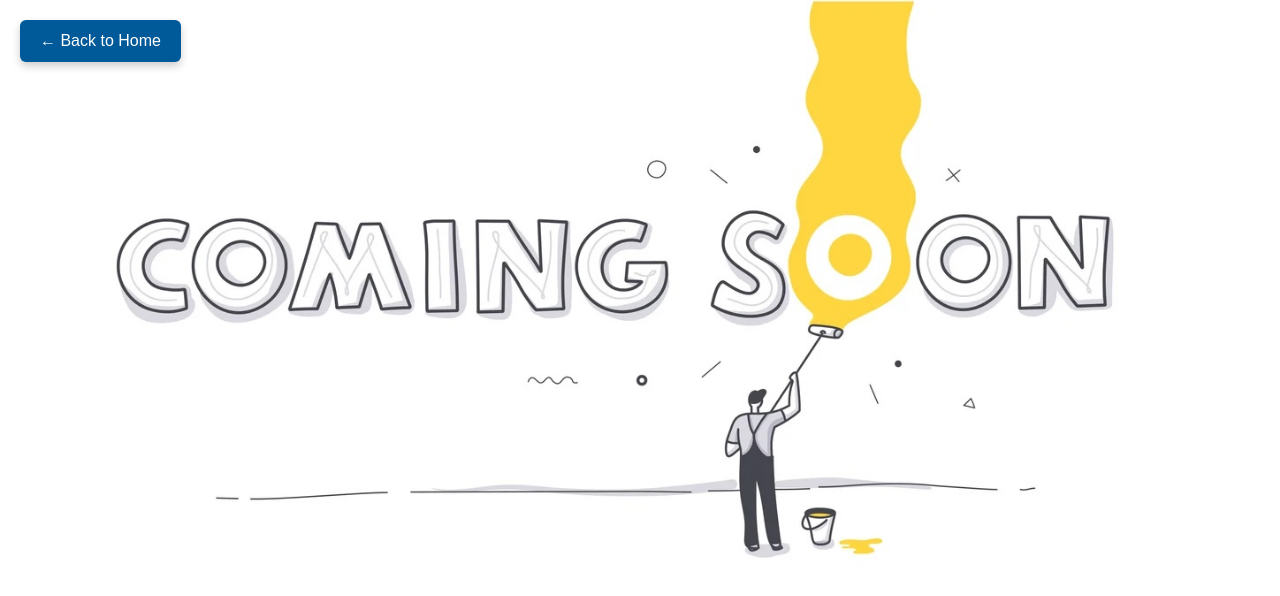
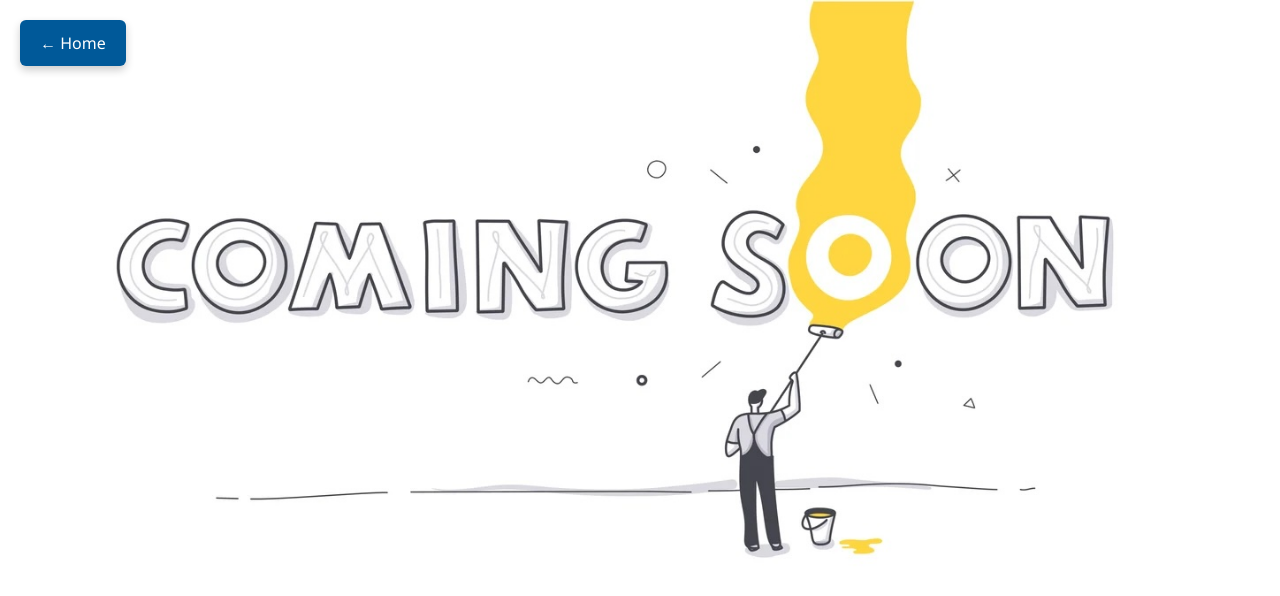
Before and after one commit to John-Plough/John-Plough.github.io, a plain HTML site: page project2.html in a window 1280 px wide. Drawn offline with Linux system fonts and the light colour scheme.

```diff
--- a/project2.html
+++ b/project2.html
@@ -36,6 +36,7 @@
         text-decoration: none;
         box-shadow: 0 4px 8px rgba(0, 0, 0, 0.2);
         transition: background-color 0.3s;
+        font-family: "Nunito", "Segoe UI", "Helvetica Neue", sans-serif;
       }
 
       .back-button:hover {
@@ -55,11 +56,7 @@
   <body>
     <div class="hero-container">
       <img src="/img/ComingSoon.jpeg" alt="Project Preview" class="hero-image" />
-        <a href="index.html" class="back-button">← Back to Home</a>
+      <a href="index.html" class="back-button">← Home</a>
     </div>
   </body>
 </html>
-
-  </head>
-  <body></body>
-</html>
```
Also changed, not shown: project1.html (+2 -1 lines), project3.html (+2 -5 lines). Lines whose indentation alone changed are shown as unchanged.
